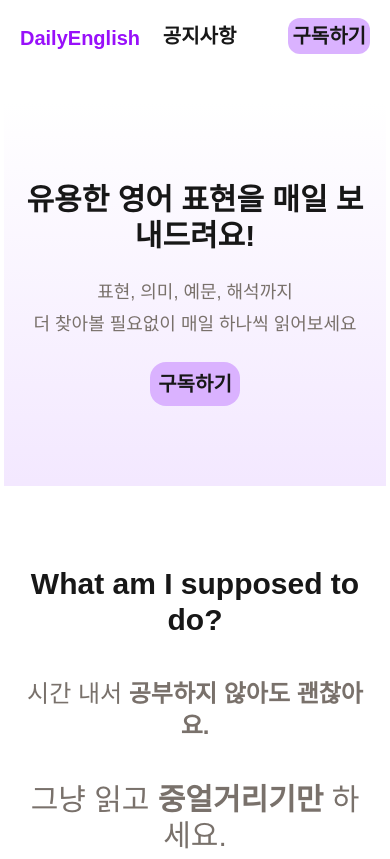
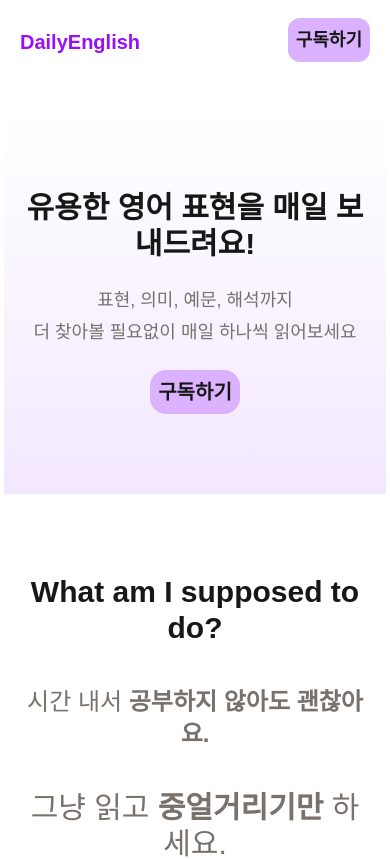
Before and after one commit to Alexseung/daily-english, a Next.js app: page / in a window 390 px wide. Shown: the top 859 px of the page. Built offline with nearby package versions, Linux system fonts and the light colour scheme.

Commit message:
header media

```diff
--- a/src/components/Header.tsx
+++ b/src/components/Header.tsx
@@ -1,8 +1,68 @@
-'use client';
+// 'use client';
 
-import {useRef} from 'react';
-import {useRouter} from 'next/navigation';
-import EmailModal from './EmailModal';
+// import {useRef} from 'react';
+// import {useRouter} from 'next/navigation';
+// import EmailModal from './EmailModal';
+
+// type EmailModalHandle = {
+//   open: () => void;
+//   close: () => void;
+// };
+
+// export default function Header() {
+//   const route = useRouter();
+//   const modalRef = useRef<EmailModalHandle>(null);
+
+//   function handleRoute(pageName: string) {
+//     route.push(pageName);
+//   }
+
+//   function handleOpenModal() {
+//     modalRef.current?.open();
+//   }
+
+//   return (
+//     <>
+//       <header className='flex mb-2 justify-center w-full'>
+//         <nav className='p-2 rounded-xl flex justify-between items-center w-full max-w-5xl px-4'>
+//           <p
+//             className='w-16 h-6 text-xl font-extrabold text-purple-600'
+//             onClick={() => handleRoute('/')}
+//           >
+//             DailyEnglish
+//           </p>
+
+//           <div className='flex gap-12'>
+//             <button
+//               className='font-bold text-xl hover:cursor-pointer hover:bg-stone-200 rounded-md p-1'
+//               onClick={() =>
+//                 (window.location.href =
+//                   'https://stepinenglish.notion.site/Step-in-English-1fc29a68a95f80439b35e1ddf3c9069c?pvs=4')
+//               }
+//             >
+//               공지사항
+//             </button>
+
+//             <button
+//               className='font-bold text-xl bg-purple-300 p-1 rounded-xl hover:cursor-pointer'
+//               onClick={handleOpenModal}
+//             >
+//               구독하기
+//             </button>
+//           </div>
+//         </nav>
+//       </header>
+
+//       <EmailModal ref={modalRef} message='메일 구독하기 📧' />
+//     </>
+//   );
+// }
+
+"use client";
+
+import { useRef } from "react";
+import { useRouter } from "next/navigation";
+import EmailModal from "./EmailModal";
 
 type EmailModalHandle = {
   open: () => void;
@@ -23,28 +83,29 @@ export default function Header() {
 
   return (
     <>
-      <header className='flex mb-2 justify-center w-full'>
-        <nav className='p-2 rounded-xl flex justify-between items-center w-full max-w-5xl px-4'>
+      <header className="flex mb-2 justify-center w-full">
+        <nav className="p-2 rounded-xl flex justify-between items-center w-full max-w-5xl px-4">
           <p
-            className='w-16 h-6 text-xl font-extrabold text-purple-600'
-            onClick={() => handleRoute('/')}
+            className="w-24 h-6 text-xl font-extrabold text-purple-600 cursor-pointer"
+            onClick={() => handleRoute("/")}
           >
             DailyEnglish
           </p>
 
-          <div className='flex gap-12'>
+          <div className="flex gap-12">
+            {/* 공지사항 - PC에서만 표시 */}
             <button
-              className='font-bold text-xl hover:cursor-pointer hover:bg-stone-200 rounded-md p-1'
+              className="hidden md:block font-bold text-xl hover:bg-stone-200 rounded-md p-1 cursor-pointer"
               onClick={() =>
                 (window.location.href =
-                  'https://stepinenglish.notion.site/Step-in-English-1fc29a68a95f80439b35e1ddf3c9069c?pvs=4')
+                  "https://stepinenglish.notion.site/Step-in-English-1fc29a68a95f80439b35e1ddf3c9069c?pvs=4")
               }
             >
               공지사항
             </button>
 
             <button
-              className='font-bold text-xl bg-purple-300 p-1 rounded-xl hover:cursor-pointer'
+              className="font-bold text-lg md:text-xl bg-purple-300 p-2 rounded-xl hover:scale-105 transition-transform cursor-pointer"
               onClick={handleOpenModal}
             >
               구독하기
@@ -53,7 +114,7 @@ export default function Header() {
         </nav>
       </header>
 
-      <EmailModal ref={modalRef} message='메일 구독하기 📧' />
+      <EmailModal ref={modalRef} message="메일 구독하기 📧" />
     </>
   );
 }
```
